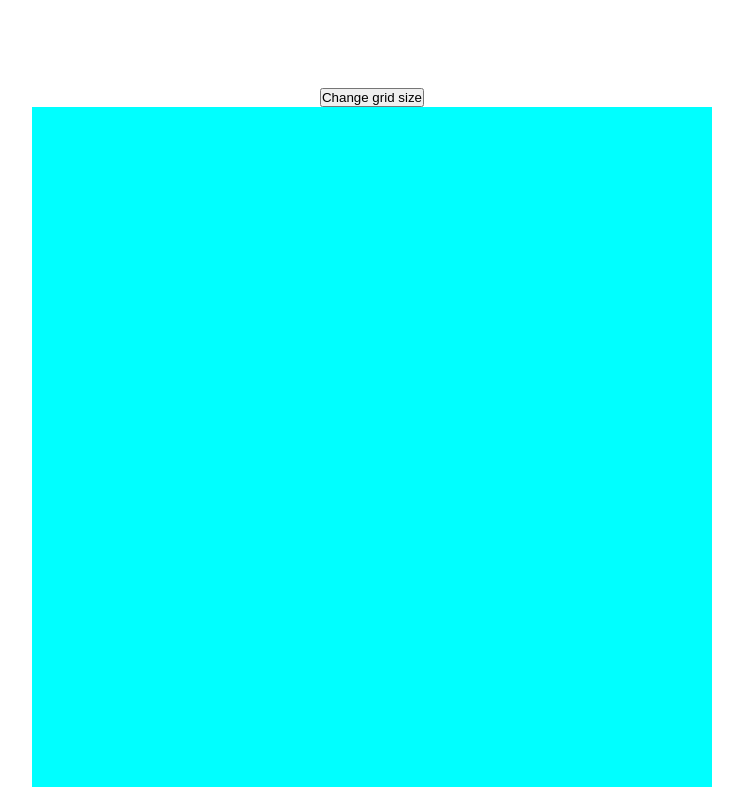
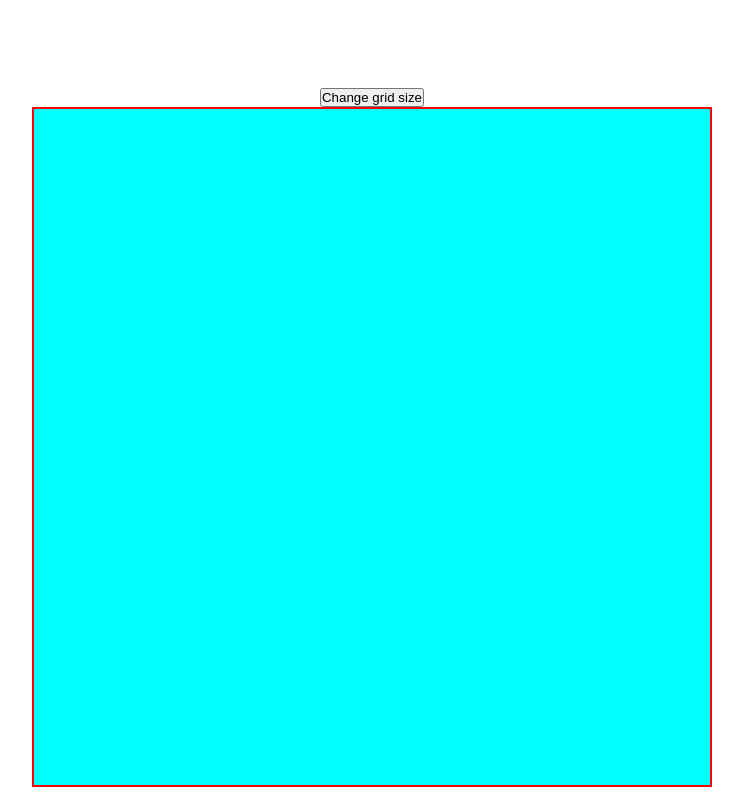
Before and after one commit to Waleed-IEE/etch-a-sketch, a plain HTML site: page index.html in a window 1280 px wide. Shown: the whole page, without its empty margins (268-1011 px from the left). Drawn offline with Linux system fonts and the light colour scheme.

Commit message:
test(css): Add a red border to the .container

```diff
--- a/css/style.css
+++ b/css/style.css
@@ -28,6 +28,9 @@ body
     max-width: 85vh;
     min-width: 85vh;
     margin-bottom: 1%;
+    border-width: 2px;
+    border-color: red;
+    border-style: solid;
 }
 .subdiv
 {
```
